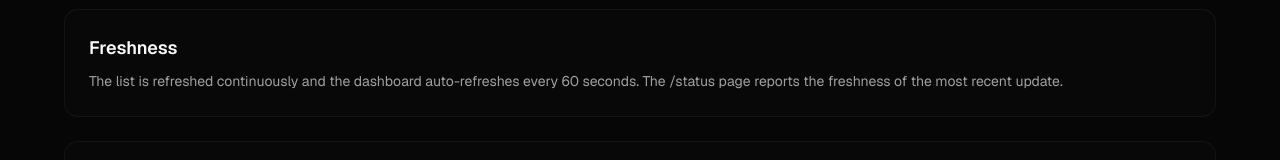
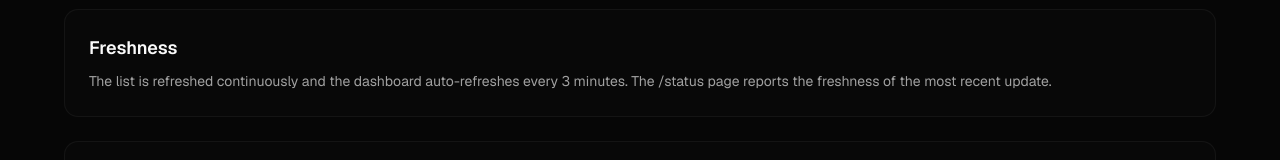
Before and after one commit to Riyoway/Proxcy, a Next.js app: page /docs in a window 1280 px wide. Shown: the part 779-939 px from the top of the page. Built offline with nearby package versions, Linux system fonts and the light colour scheme; no server answers.

Commit message:
docs: update auto-refresh interval references from 60 seconds to 3 minutes

```diff
--- a/src/app/docs/page.tsx
+++ b/src/app/docs/page.tsx
@@ -31,7 +31,7 @@ const sections = [
   },
   {
     title: "Freshness",
-    body: "The list is refreshed continuously and the dashboard auto-refreshes every 60 seconds. The /status page reports the freshness of the most recent update.",
+    body: "The list is refreshed continuously and the dashboard auto-refreshes every 3 minutes. The /status page reports the freshness of the most recent update.",
   },
   {
     title: "Reliability",
--- a/src/app/page.tsx
+++ b/src/app/page.tsx
@@ -58,7 +58,7 @@ const features = [
   {
     icon: Zap,
     title: "Live data, no stale dumps",
-    body: "The list is refreshed continuously. The dashboard auto-refreshes every 60 seconds.",
+    body: "The list is refreshed continuously. The dashboard auto-refreshes every 3 minutes.",
   },
 ];
 
--- a/src/app/stats/page.tsx
+++ b/src/app/stats/page.tsx
@@ -53,7 +53,7 @@ const StatsPage: React.FC = () => {
 
   useEffect(() => {
     load();
-    const intervalId = setInterval(load, 60000);
+    const intervalId = setInterval(load, 180000);
     return () => clearInterval(intervalId);
   }, [load]);
 
--- a/src/app/use-cases/page.tsx
+++ b/src/app/use-cases/page.tsx
@@ -36,7 +36,7 @@ const useCases = [
     details: [
       "Pull a country-specific batch from /api/raw and pipe it into your scraper.",
       "Filter by SOCKS5 for tools that prefer non-HTTP tunnels.",
-      "Refresh the proxy pool every 60 seconds to swap out dead nodes.",
+      "Refresh the proxy pool every 3 minutes to swap out dead nodes.",
     ],
   },
   {
```
